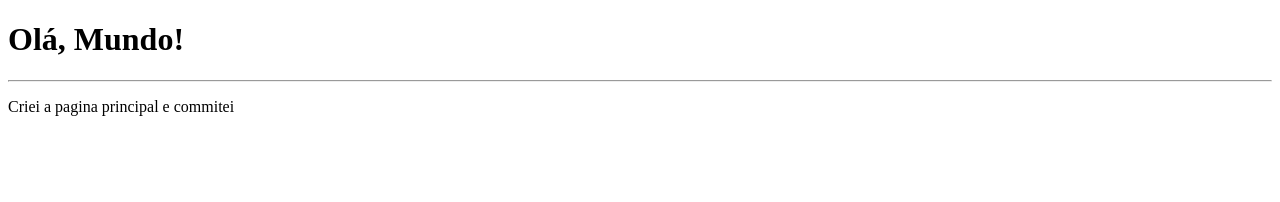
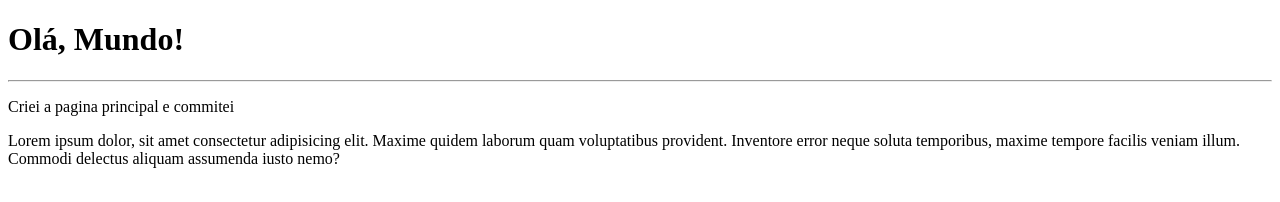
Before and after one commit to RafaelMagalhaes-const/Ola-Mundo, a plain HTML site: page Site exemplo/index.html in a window 1280 px wide. Drawn offline with Linux system fonts and the light colour scheme.

Commit message:
Adicionei um paragrafo

```diff
--- a/Site exemplo/index.html
+++ b/Site exemplo/index.html
@@ -9,5 +9,6 @@
     <h1>Olá, Mundo!</h1>
     <hr>
     <p>Criei a pagina principal e commitei</p>
+    <p>Lorem ipsum dolor, sit amet consectetur adipisicing elit. Maxime quidem laborum quam voluptatibus provident. Inventore error neque soluta temporibus, maxime tempore facilis veniam illum. Commodi delectus aliquam assumenda iusto nemo?</p>
 </body>
 </html>
```
